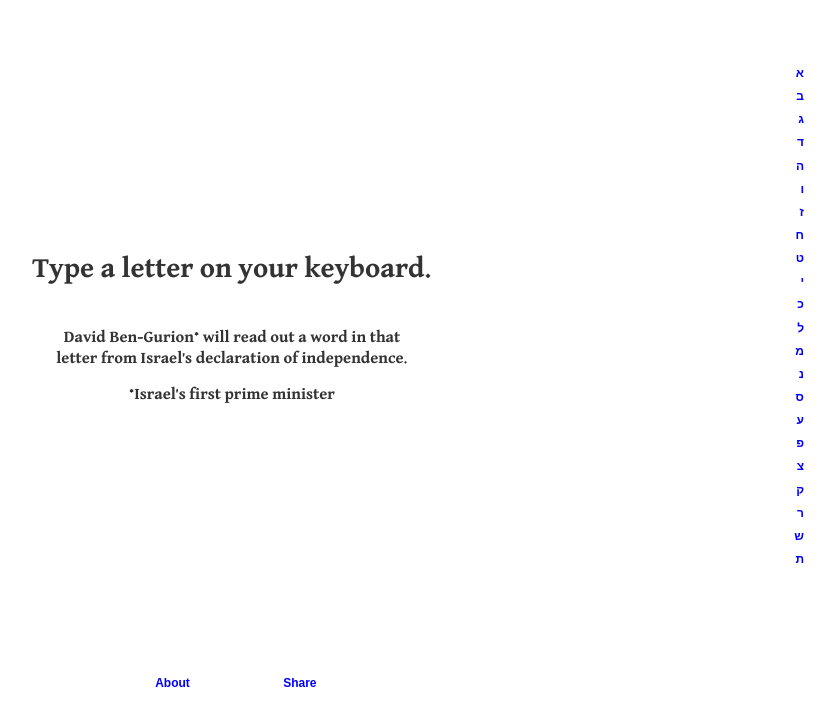
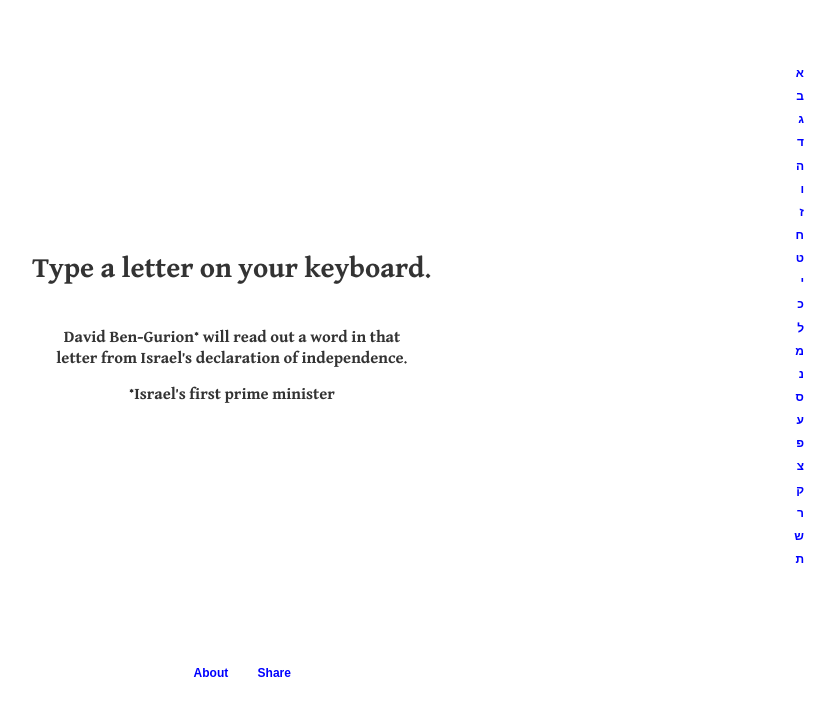
Before and after one commit to juniorxsound/1948, a website: page index.html in a window 1280 px wide. Shown: the part 88-800 px from the top of the page, without its empty margins (408-1243 px from the left). Drawn offline with Linux system fonts and the light colour scheme; a web font is replaced by a local one.

Commit message:
Moving about and share slightly closer to each other

```diff
--- a/css/app.css
+++ b/css/app.css
@@ -165,7 +165,7 @@
 #about_en{
   cursor: pointer;
   position: absolute;
-  bottom: 20px; left: 44%;
+  bottom: 30px; left: 47%;
   color: rgb(0, 0, 255);
   font-family: 'Miriam Libre', sans-serif;
   font-weight: bold;
@@ -174,7 +174,7 @@
 #share_en{
   cursor: pointer;
   position: absolute;
-  bottom: 20px; left: 54%;
+  bottom: 30px; left: 52%;
   color: rgb(0, 0, 255);
   font-family: 'Miriam Libre', sans-serif;
   font-weight: bold;
```
